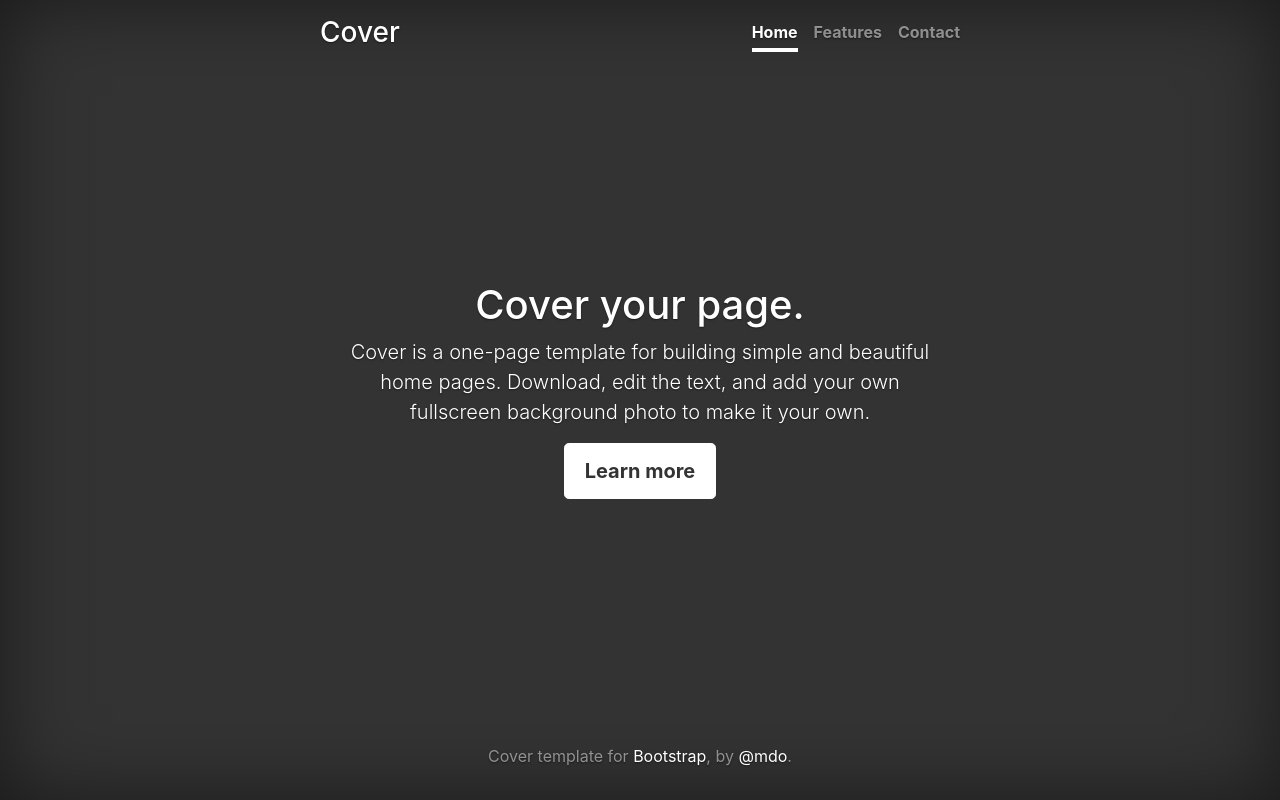
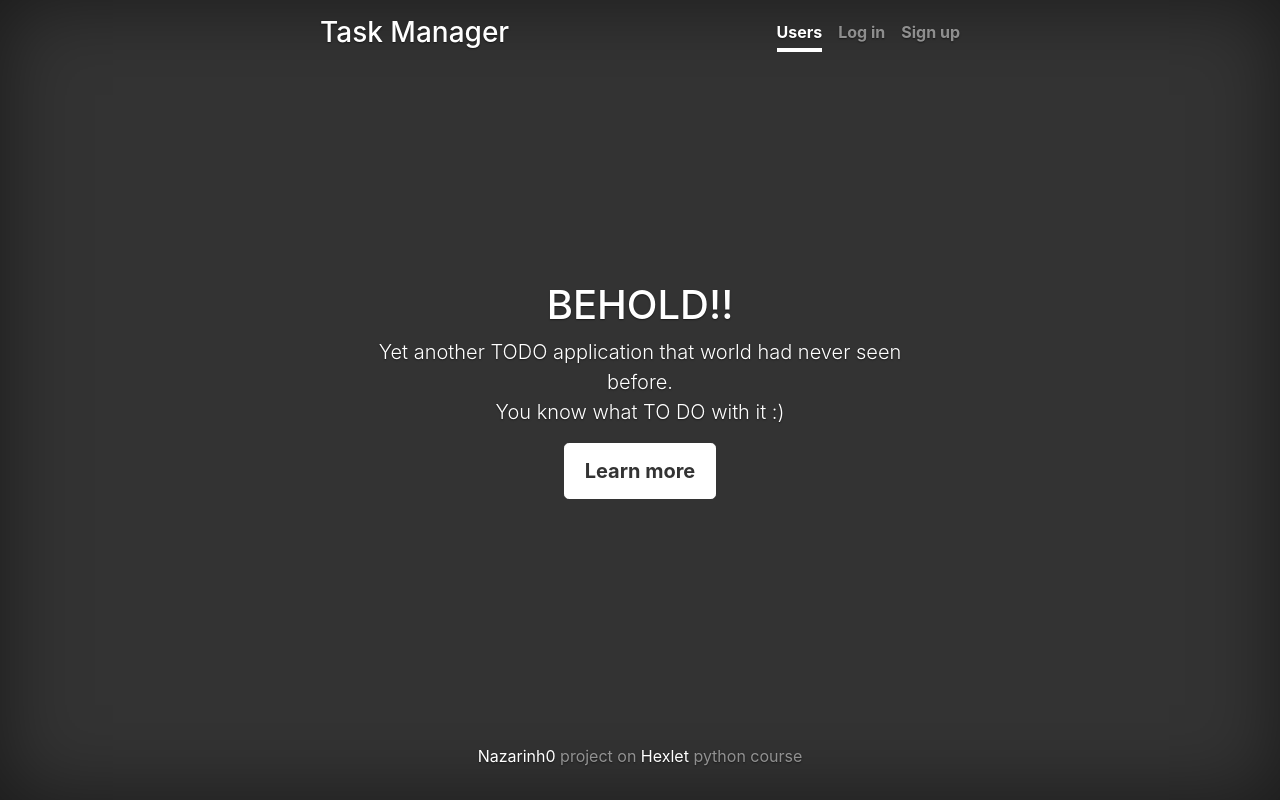
Before and after one commit to Nazarinh0/python-project-52, a Django app: page / in a window 1280 px wide. Run offline with Django 4.2, Linux system fonts and the light colour scheme; some libraries are stand-ins or nearby versions.

Commit message:
update index.html

```diff
--- a/task_manager/templates/index.html
+++ b/task_manager/templates/index.html
@@ -1,65 +1,16 @@
-<!doctype html>
+{% extends 'base.html' %}
 {% load bootstrap4 %}
-<html lang="en">
-  <head>
-    <meta charset="utf-8">
-    <meta name="viewport" content="width=device-width, initial-scale=1, shrink-to-fit=no">
-    <meta name="description" content="">
-    <meta name="author" content="Mark Otto, Jacob Thornton, and Bootstrap contributors">
-    <meta name="generator" content="Jekyll v4.1.1">
-    <title>Cover Template · Bootstrap</title>
+{% load i18n %}
 
-    <link rel="canonical" href="https://getbootstrap.com/docs/4.5/examples/cover/">
-
-    <!-- Bootstrap core CSS -->
-    {% bootstrap_css %}
-    {% bootstrap_javascript jquery='full' %}
-    <style>
-      .bd-placeholder-img {
-        font-size: 1.125rem;
-        text-anchor: middle;
-        -webkit-user-select: none;
-        -moz-user-select: none;
-        -ms-user-select: none;
-        user-select: none;
-      }
-
-      @media (min-width: 768px) {
-        .bd-placeholder-img-lg {
-          font-size: 3.5rem;
-        }
-      }
-    </style>
-    <!-- Custom styles for this template -->
-    {% load static %}
-    <link href="{% static 'css/cover.css' %}" rel="stylesheet">
-  </head>
-  <body class="text-center">
-    <div class="cover-container d-flex w-100 h-100 p-3 mx-auto flex-column">
-  <header class="masthead mb-auto">
-    <div class="inner">
-      <h3 class="masthead-brand">Cover</h3>
-      <nav class="nav nav-masthead justify-content-center">
-        <a class="nav-link active" href="#">Home</a>
-        <a class="nav-link" href="#">Features</a>
-        <a class="nav-link" href="#">Contact</a>
-      </nav>
-    </div>
-  </header>
-
+{% block content %}
   <main role="main" class="inner cover">
-    <h1 class="cover-heading">Cover your page.</h1>
-    <p class="lead">Cover is a one-page template for building simple and beautiful home pages. Download, edit the text, and add your own fullscreen background photo to make it your own.</p>
+    <h1 class="cover-heading">BEHOLD!!</h1>
+    <p class="lead">
+      Yet another TODO application that world had never seen before.<br>
+      You know what TO DO with it :)
+    </p>
     <p class="lead">
       <a href="#" class="btn btn-lg btn-secondary">Learn more</a>
     </p>
   </main>
-
-  <footer class="mastfoot mt-auto">
-    <div class="inner">
-      <p>Cover template for <a href="https://getbootstrap.com/">Bootstrap</a>, by <a href="https://twitter.com/mdo">@mdo</a>.</p>
-    </div>
-  </footer>
-</div>
-</body>
-</html>
+{% endblock %}
```
